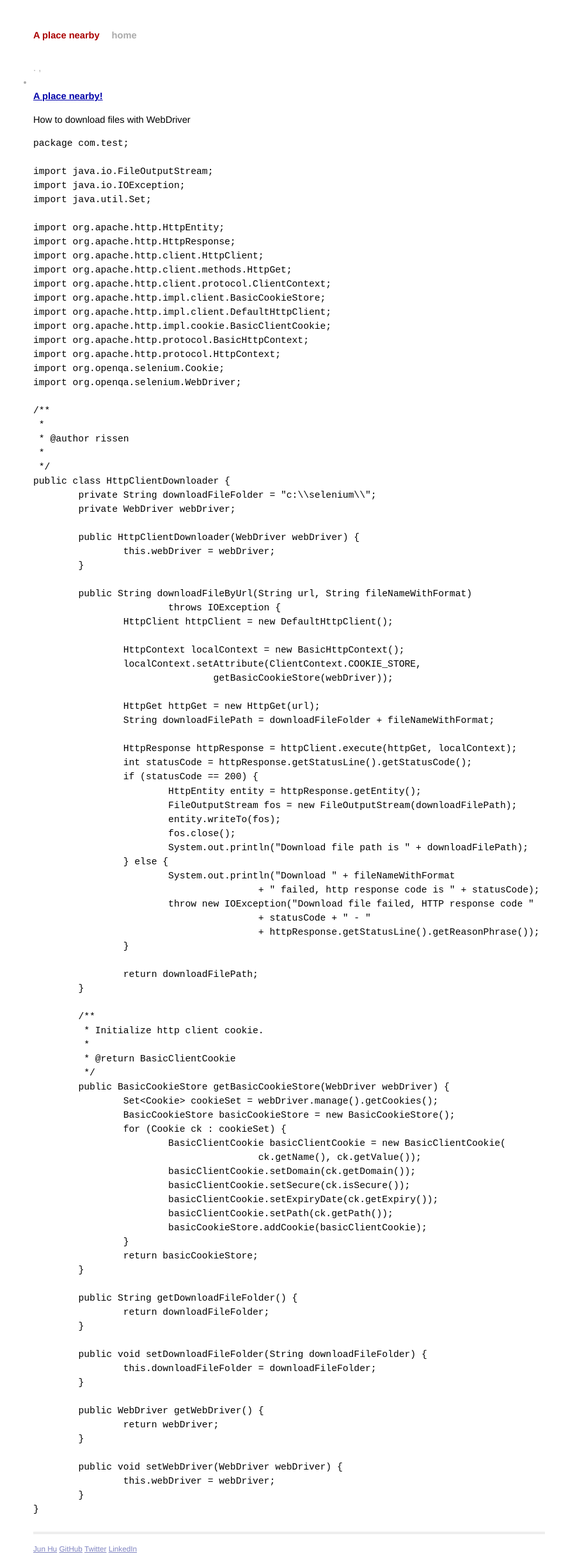
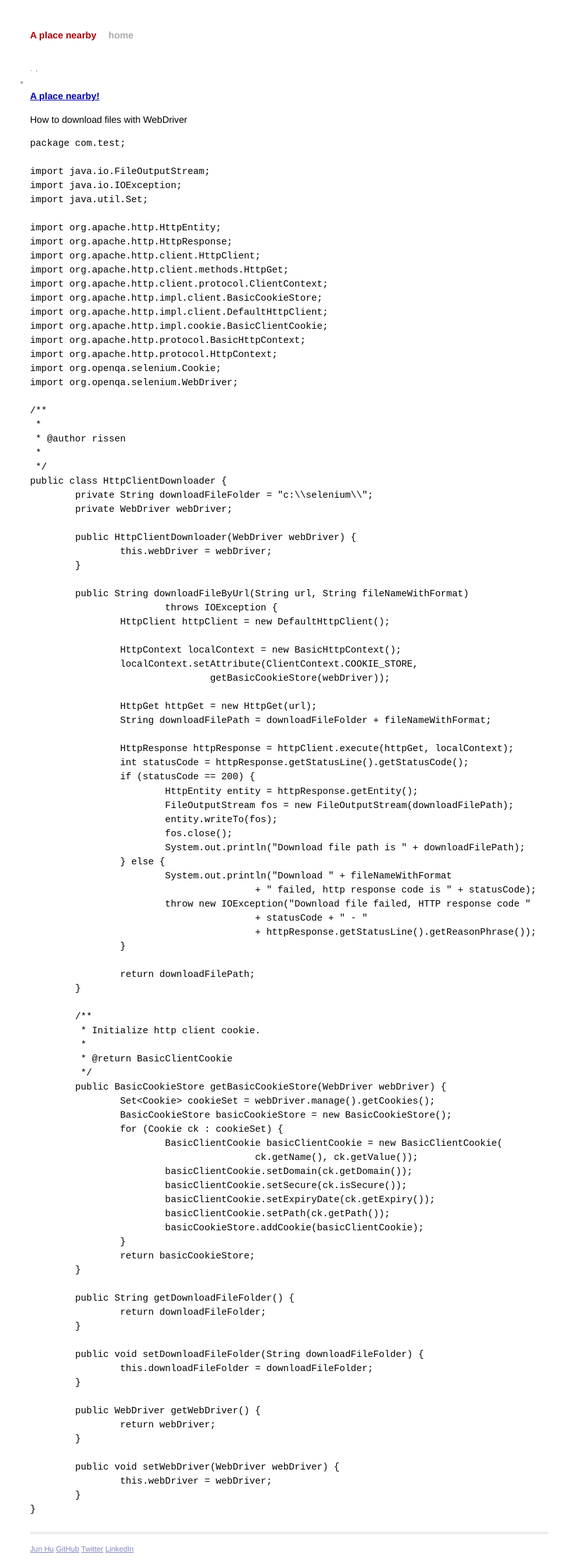
Before and after one commit to rissen/rissen.github.com, a Jekyll site: the page built from blog.html, in a window 1280 px wide. Shown: the whole page at 64% size, without its empty margins (188-1076 px from the left). Built offline with Jekyll 4.4.1, drawn with Linux system fonts in a browser that asks for light colours; a style sheet for code colours, icons or effects is not loaded.

Commit message:
update css

```diff
--- a/css/screen.css
+++ b/css/screen.css
@@ -85,7 +85,7 @@ ul.posts {
 .site {
   font-size: 110%;
   text-align: left;
-  width: 800px;
+  width: 810px;
   margin: 3em auto 2em auto;
   line-height: 1.5em;
 }
```
